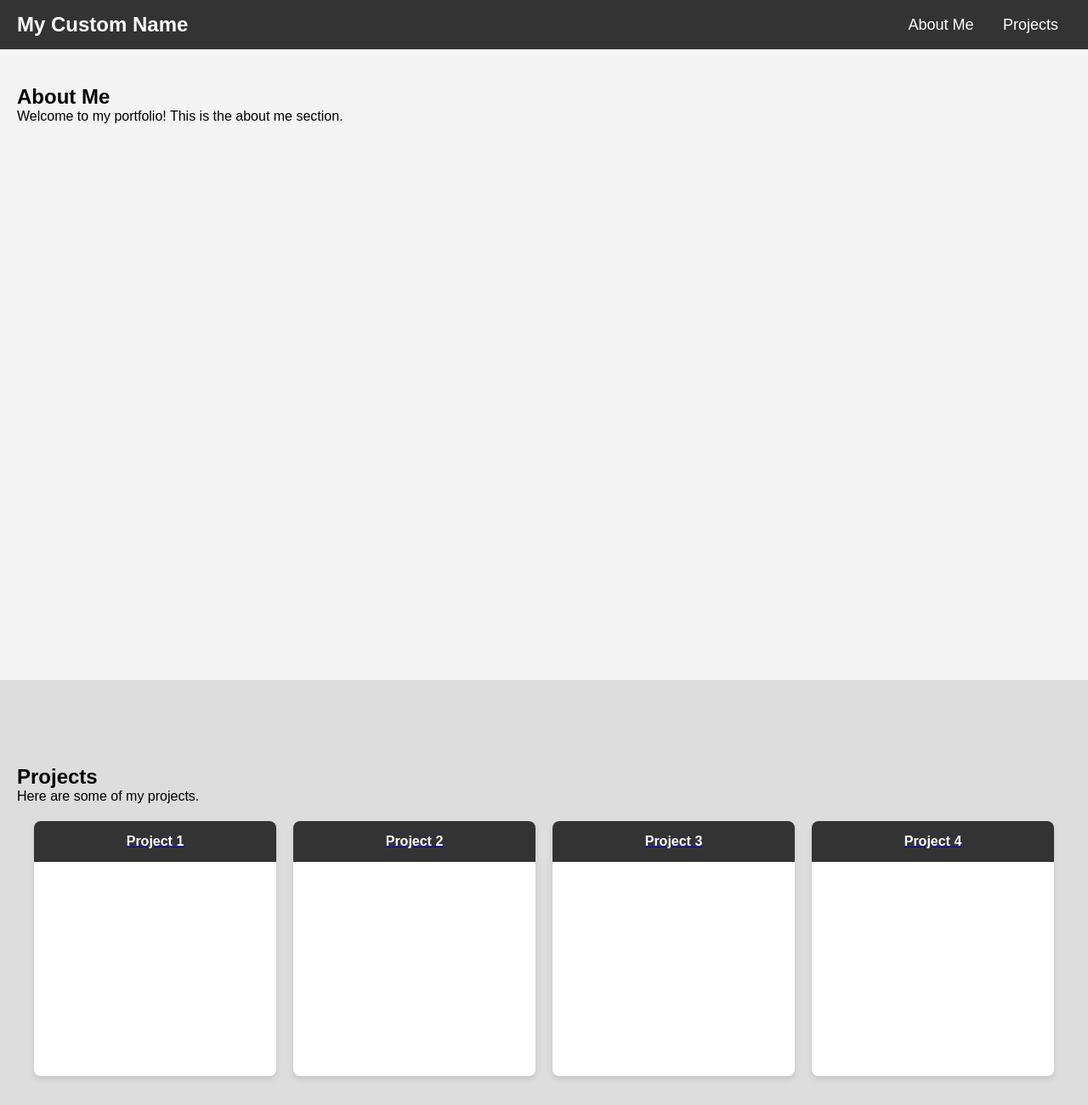
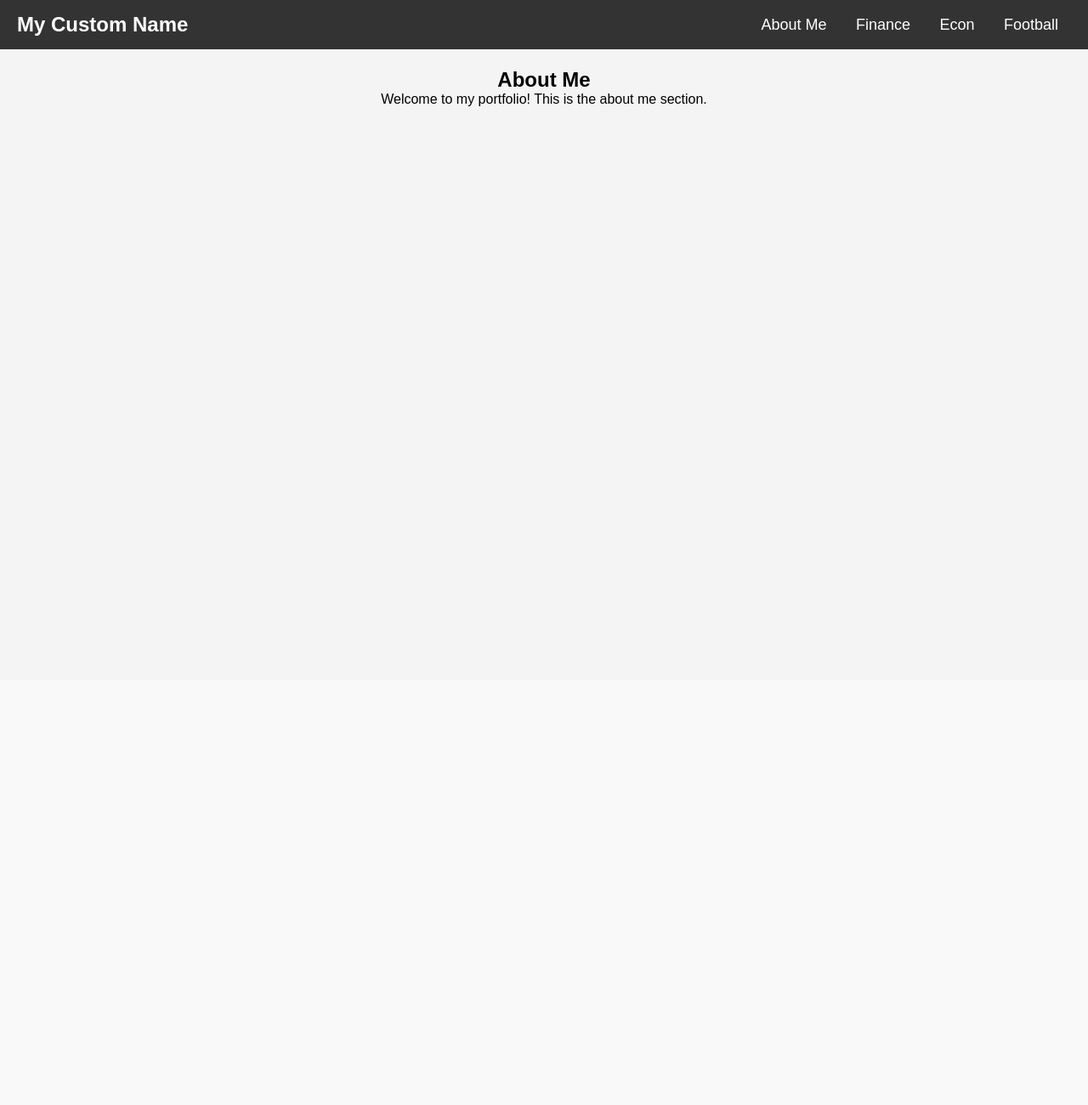
Before and after one commit to tto658/tto658.github.io, a plain HTML site: page index.html in a window 1280 px wide. Shown: the whole page at 85% size. After the commit the page ends 800 px from the top, so only its background shows below. Drawn offline with Linux system fonts and the light colour scheme.

Commit message:
Update index.html

```diff
--- a/index.html
+++ b/index.html
@@ -13,6 +13,7 @@
         }
         body {
             scroll-behavior: smooth;
+            background: #f9f9f9;
         }
         header {
             background: #333;
@@ -36,19 +37,19 @@
             text-decoration: none;
             margin: 0 15px;
             font-size: 18px;
+            transition: color 0.3s ease;
         }
         nav a:hover {
-            text-decoration: underline;
+            color: #ffcc00;
         }
         section {
             padding: 100px 20px;
             min-height: 100vh;
+            text-align: center;
         }
         #about {
             background: #f4f4f4;
-        }
-        #projects {
-            background: #ddd;
+            padding-top: 80px;
         }
         .projects-container {
             display: grid;
@@ -64,12 +65,13 @@
             text-align: center;
             overflow: hidden;
             transition: transform 0.3s ease, box-shadow 0.3s ease;
-            height: 300px;
+            height: 350px;
             display: flex;
             flex-direction: column;
+            cursor: pointer;
         }
         .project-tile:hover {
-            transform: translateY(-5px);
+            transform: scale(1.05);
             box-shadow: 0 6px 10px rgba(0, 0, 0, 0.15);
         }
         .project-preview {
@@ -85,13 +87,27 @@
             font-weight: bold;
         }
     </style>
+    <script>
+        document.addEventListener("DOMContentLoaded", function () {
+            document.querySelectorAll(".project-tile").forEach(tile => {
+                tile.addEventListener("click", function () {
+                    const link = this.getAttribute("data-link");
+                    if (link) {
+                        window.location.href = link;
+                    }
+                });
+            });
+        });
+    </script>
 </head>
 <body>
     <header>
         <div class="logo">My Custom Name</div>
         <nav>
             <a href="#about">About Me</a>
-            <a href="#projects">Projects</a>
+            <a href="finance.html">Finance</a>
+            <a href="econ.html">Econ</a>
+            <a href="football.html">Football</a>
         </nav>
     </header>
 
@@ -99,36 +115,5 @@
         <h1>About Me</h1>
         <p>Welcome to my portfolio! This is the about me section.</p>
     </section>
-
-    <section id="projects">
-        <h1>Projects</h1>
-        <p>Here are some of my projects.</p>
-        <div class="projects-container">
-            <div class="project-tile">
-                <a href="projects/project1.html">
-                    <div class="project-preview" style="background-image: url('projects/project1-preview.jpg');"></div>
-                    <div class="project-name">Project 1</div>
-                </a>
-            </div>
-            <div class="project-tile">
-                <a href="projects/project2.html">
-                    <div class="project-preview" style="background-image: url('projects/project2-preview.jpg');"></div>
-                    <div class="project-name">Project 2</div>
-                </a>
-            </div>
-            <div class="project-tile">
-                <a href="projects/project3.html">
-                    <div class="project-preview" style="background-image: url('projects/project3-preview.jpg');"></div>
-                    <div class="project-name">Project 3</div>
-                </a>
-            </div>
-            <div class="project-tile">
-                <a href="projects/project4.html">
-                    <div class="project-preview" style="background-image: url('projects/project4-preview.jpg');"></div>
-                    <div class="project-name">Project 4</div>
-                </a>
-            </div>
-        </div>
-    </section>
 </body>
 </html>
```
